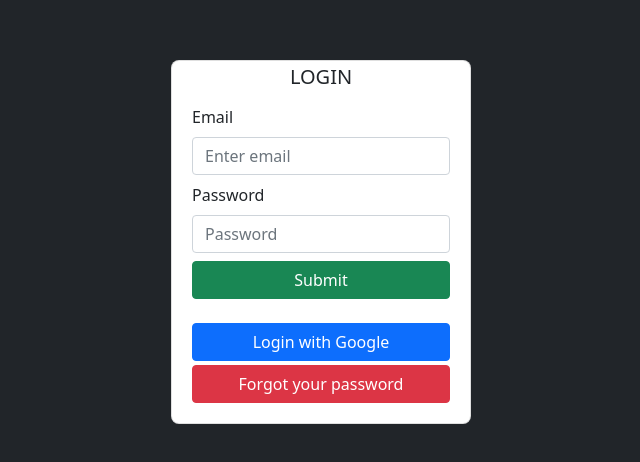
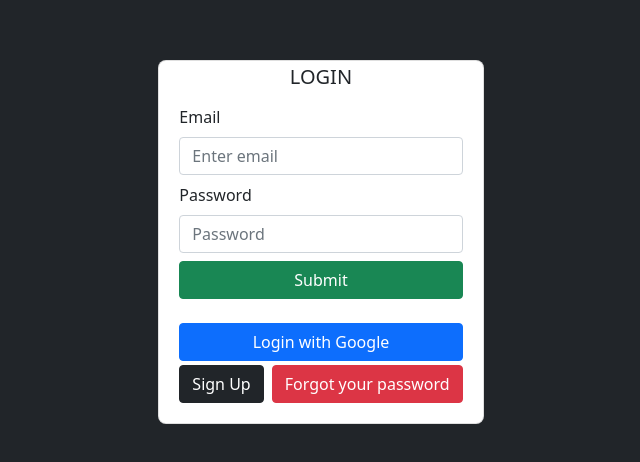
Before and after one commit to assembler-institute/rest-api-with-firebase-client, a React (Create React App) app: page /login in a window 1280 px wide. Shown: the part 158-620 px from the top of the page, without its empty margins (319-959 px from the left). Built offline with nearby package versions, Linux system fonts and the light colour scheme; no server answers.

Commit message:
feat: update Login page logic

```diff
--- a/src/pages/Login/Login.js
+++ b/src/pages/Login/Login.js
@@ -23,6 +23,7 @@ function Login() {
     e.preventDefault();
 
     setLoading(true);
+    setLoggedIn(false);
 
     try {
       await signInWithGoogle();
@@ -30,7 +31,6 @@ function Login() {
       setLoggedIn(true);
     } catch (error) {
       setLoginError(error.message);
-      setLoggedIn(false);
     } finally {
       setLoading(false);
     }
@@ -38,11 +38,15 @@ function Login() {
 
   async function handleSubmit(e) {
     e.preventDefault();
+    e.stopPropagation();
 
     setLoading(true);
+    setLoggedIn(false);
 
     try {
       await signInWithEmailAndPassword(email, password);
+      await syncUserData();
+      setLoggedIn(true);
     } catch (error) {
       setLoginError(error.message);
     } finally {
@@ -61,14 +65,27 @@ function Login() {
           Login
         </Card.Title>
         <Card.Body>
-          <Form className="" onClick={handleSubmit}>
+          <Form noValidate onSubmit={handleSubmit}>
             <Form.Group controlId="email">
               <Form.Label className="form-label">Email</Form.Label>
-              <Form.Control type="email" placeholder="Enter email" />
+              <Form.Control
+                type="email"
+                placeholder="Enter email"
+                value={email}
+                onChange={(e) => {
+                  e.preventDefault();
+                  setEmail(e.target.value);
+                }}
+              />
             </Form.Group>
             <Form.Group className="mt-2" controlId="password">
               <Form.Label className="form-label">Password</Form.Label>
-              <Form.Control type="password" placeholder="Password" />
+              <Form.Control
+                type="password"
+                placeholder="Password"
+                value={password}
+                onChange={(e) => setPassword(e.target.value)}
+              />
             </Form.Group>
             {loginError && (
               <p className="mt-2 form-label text-danger">{loginError}</p>
@@ -81,7 +98,22 @@ function Login() {
             <Button variant="primary mb-1" onClick={handleLoginWithGoogle}>
               Login with Google
             </Button>
-            <Button variant="danger">Forgot your password</Button>
+            <div className="w-full d-flex">
+              <Link
+                className="btn btn-dark flex-grow-1 me-2"
+                variant="info"
+                to="/sign-up"
+              >
+                Sign Up
+              </Link>
+              <Link
+                className="btn btn-danger flex-grow-1"
+                variant="danger"
+                to="/reset-password"
+              >
+                Forgot your password
+              </Link>
+            </div>
           </div>
         </Card.Body>
       </Card>
```
